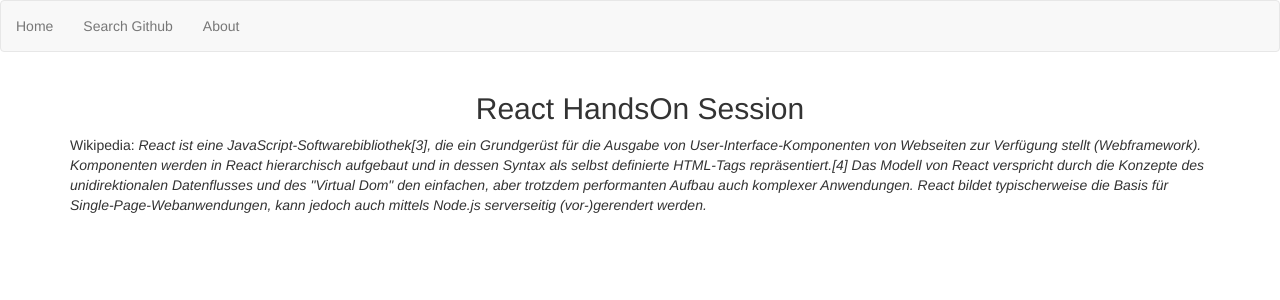
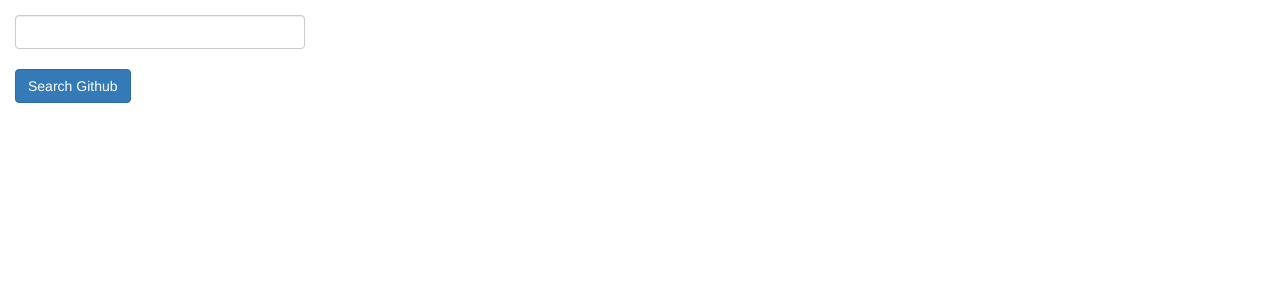
Before and after one commit to heikowe/github-example, a React (Create React App) app: page / in a window 1280 px wide. Shown: the top 300 px of the page. Built offline with nearby package versions, Linux system fonts and the light colour scheme.

Commit message:
part 2: SearchGitHub

```diff
--- a/src/App.js
+++ b/src/App.js
@@ -1,33 +1,10 @@
 import React, { Component } from 'react';
 import SearchGithub from './components/SearchGithub';
-import Home from './components/Home';
-import About from './components/About';
-import {
-	BrowserRouter as Router,
-	Route,
-	Link
-} from 'react-router-dom';
-
 
 class App extends Component {
   render() {
     return (
-        <Router>
-            <div className="main-container">
-                <nav className="navbar navbar-default">
-                    <ul className="nav navbar-nav">
-                        <li><Link to="/">Home</Link></li>
-                        <li><Link to="/searchgithub">Search Github</Link></li>
-                        <li><Link to="/about">About</Link></li>
-                    </ul>
-                </nav>
-                <div className="container">
-                    <Route exact path="/" component={Home}/>
-                    <Route path="/searchgithub" component={SearchGithub}/>
-                    <Route path="/about" component={About}/>
-                </div>
-            </div>
-        </Router>
+        <SearchGithub/>
     );
   }
 }
```
